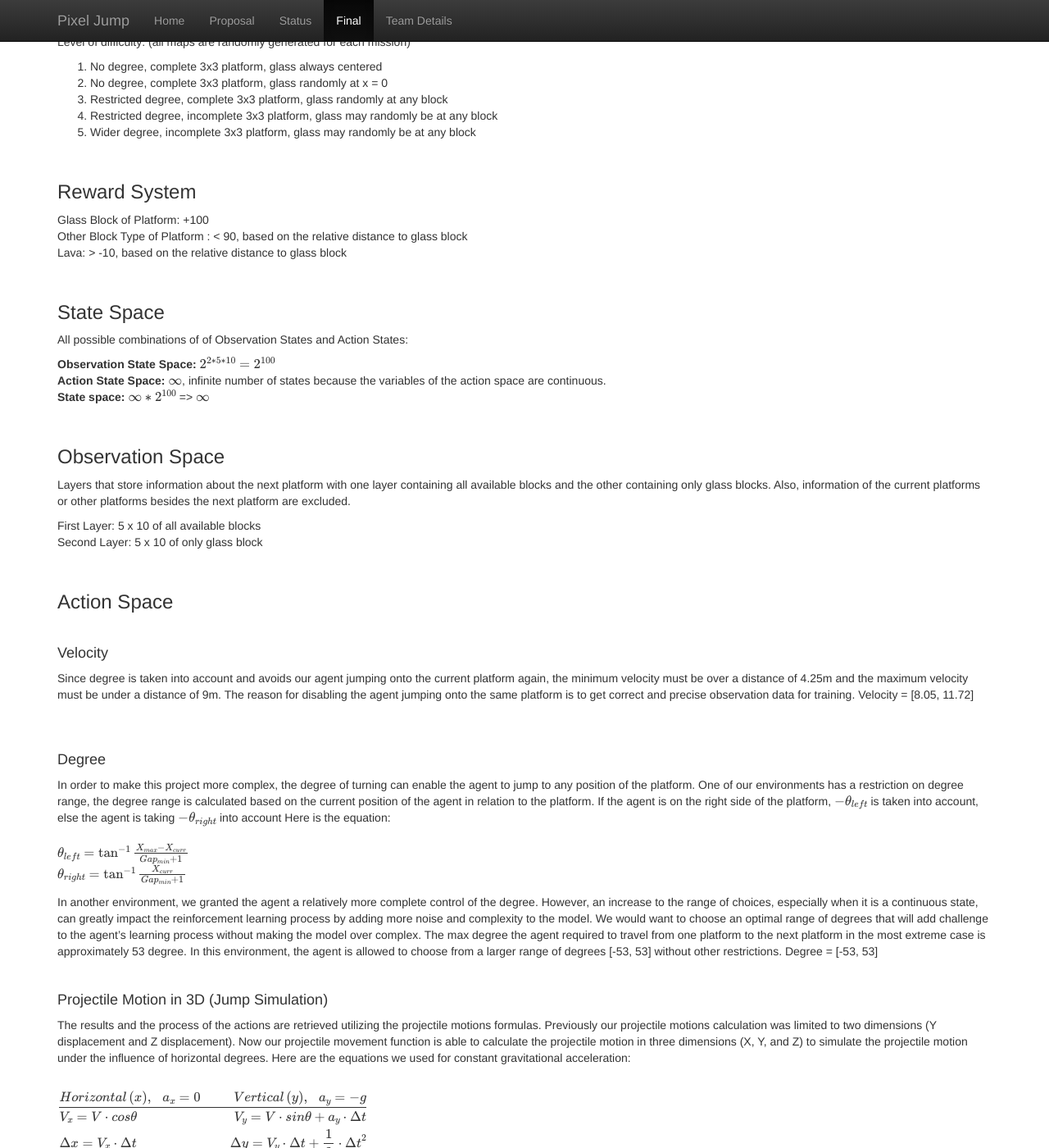
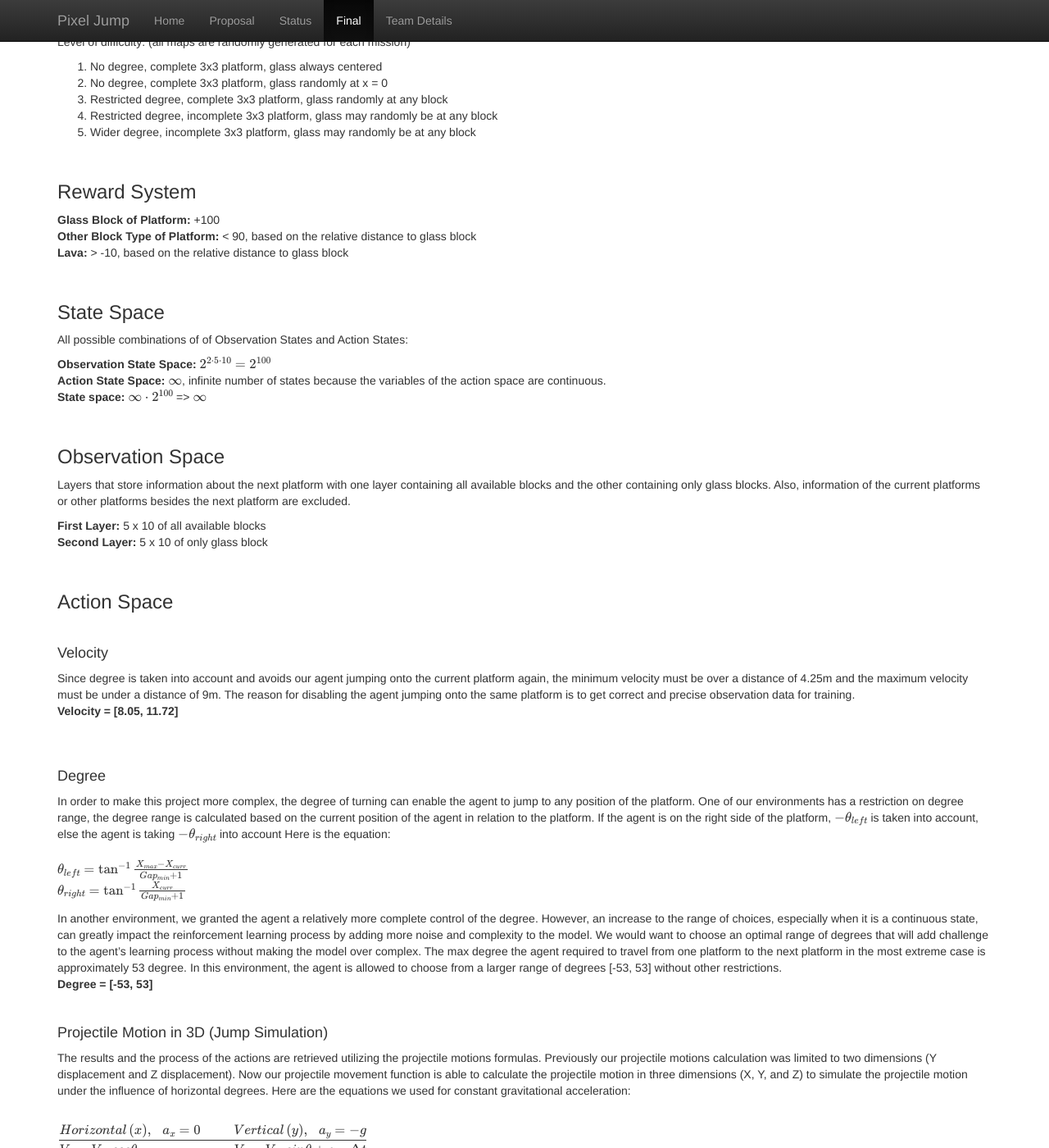
Before and after one commit to bikaylee/Jump-Jump, a Jekyll site: the page built from docs/final.md, in a window 1280 px wide and 1400 px high, scrolled down 657 px. Shown: the whole window at 82% size. Built offline with Jekyll 4.4.1, drawn with Linux system fonts in a browser that asks for light colours; formulas are drawn with MathJax 3.

Commit message:
Update final.md

```diff
--- a/docs/final.md
+++ b/docs/final.md
@@ -21,18 +21,18 @@ Level of difficulty: (all maps are randomly generated for each mission) <br>
 
 <br>
 ### Reward System
-Glass Block of Platform: +100 <br>
-Other Block Type of Platform : < 90,  based on the relative distance to glass block <br>
-Lava: > -10,  based on the relative distance to glass block
+**Glass Block of Platform:** +100 <br>
+**Other Block Type of Platform:** < 90,  based on the relative distance to glass block <br>
+**Lava:** > -10,  based on the relative distance to glass block
 
 
 <br>
 ### State Space
 All possible combinations of of Observation States and Action States: <br>
 
-**Observation State Space:** $$2^{2*5*10} = 2^{100}$$ <br>
+**Observation State Space:** $$2^{2 \cdot 5 \cdot 10} = 2^{100}$$ <br>
 **Action State Space:** $$\infty$$, infinite number of states because the variables of the action space are continuous. <br>
-**State space:** $$\infty * 2^{100}$$ => $$\infty$$
+**State space:** $$\infty \cdot 2^{100}$$ => $$\infty$$<br>
 
 
 <br>
@@ -40,15 +40,15 @@ All possible combinations of of Observation States and Action States: <br>
 Layers that store information about the next platform with one layer containing all available blocks and the other containing only glass blocks. Also, information of the current platforms or other platforms besides the next platform are excluded.
 <br>
 
-First Layer: 5 x 10 of all available blocks <br>
-Second Layer: 5 x 10 of only glass block
+**First Layer:** 5 x 10 of all available blocks <br>
+**Second Layer:** 5 x 10 of only glass block
 
 <br>
 ### Action Space
 <br>
 #### Velocity
-Since degree is taken into account and avoids our agent jumping onto the current platform again, the minimum velocity must be over a distance of 4.25m and the maximum velocity must be under a distance of 9m. The reason for disabling the agent jumping onto the same platform is to get correct and precise observation data for training.
-Velocity = [8.05, 11.72]
+Since degree is taken into account and avoids our agent jumping onto the current platform again, the minimum velocity must be over a distance of 4.25m and the maximum velocity must be under a distance of 9m. The reason for disabling the agent jumping onto the same platform is to get correct and precise observation data for training. <br>
+**Velocity = [8.05, 11.72]**
 
 <br><br>
 #### Degree
@@ -57,8 +57,8 @@ In order to make this project more complex, the degree of turning can enable the
 $$\theta _{left} = \tan^{-1}{\frac{X_{max} - X_{curr}}{Gap_{min} + 1}}$$ <br>
 $$\theta _{right} = \tan^{-1}{\frac{X_{curr}}{Gap_{min} + 1}} $$ <br>
 
-In another environment, we granted the agent a relatively more complete control of the degree. However, an increase to the range of choices, especially when it is a continuous state, can greatly impact the reinforcement learning process by adding more noise and complexity to the model. We would want to choose an optimal range of degrees that will add challenge to the agent’s learning process without making the model over complex. The max degree the agent required to travel from one platform to the next platform in the most extreme case is approximately 53 degree. In this environment, the agent is allowed to choose from a larger range of degrees [-53, 53] without other restrictions.
-Degree = [-53, 53]
+In another environment, we granted the agent a relatively more complete control of the degree. However, an increase to the range of choices, especially when it is a continuous state, can greatly impact the reinforcement learning process by adding more noise and complexity to the model. We would want to choose an optimal range of degrees that will add challenge to the agent’s learning process without making the model over complex. The max degree the agent required to travel from one platform to the next platform in the most extreme case is approximately 53 degree. In this environment, the agent is allowed to choose from a larger range of degrees [-53, 53] without other restrictions. <br>
+**Degree = [-53, 53]**
 
 <br>
 #### Projectile Motion in 3D (Jump Simulation)
```
